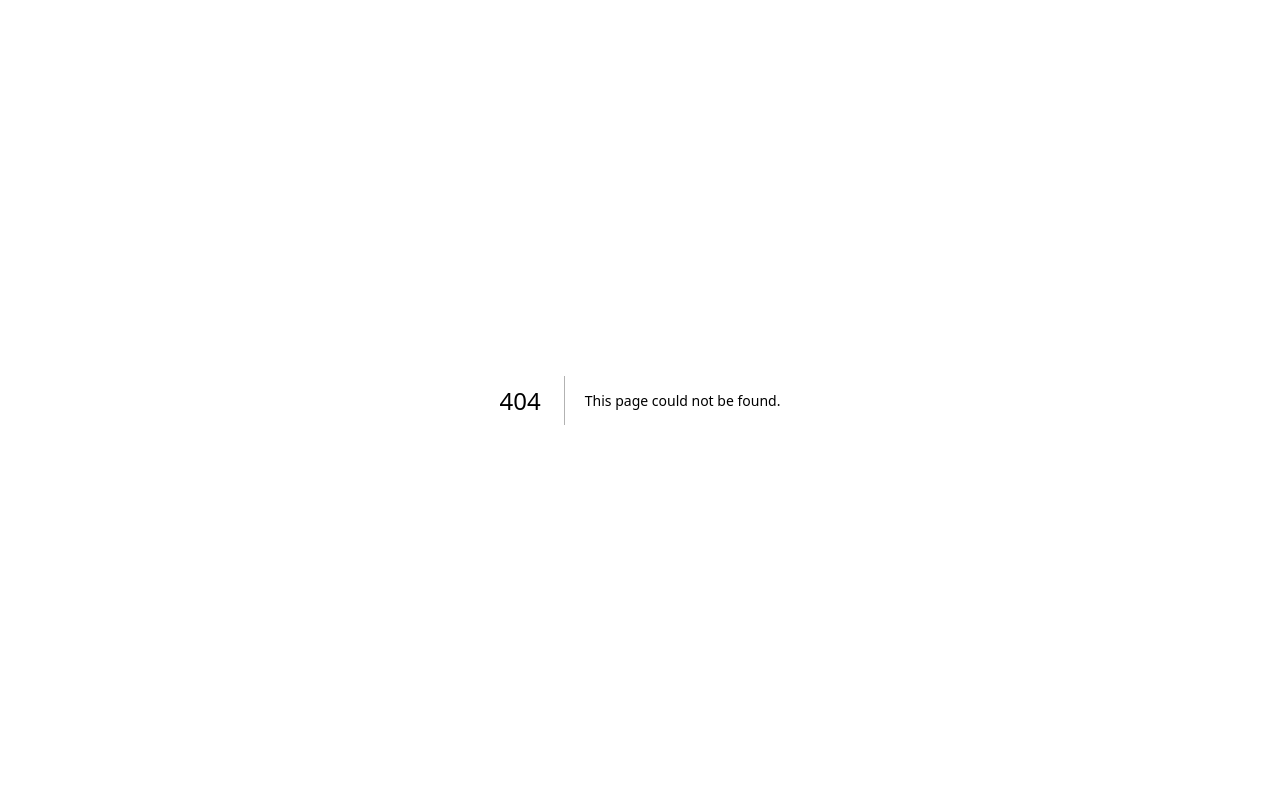
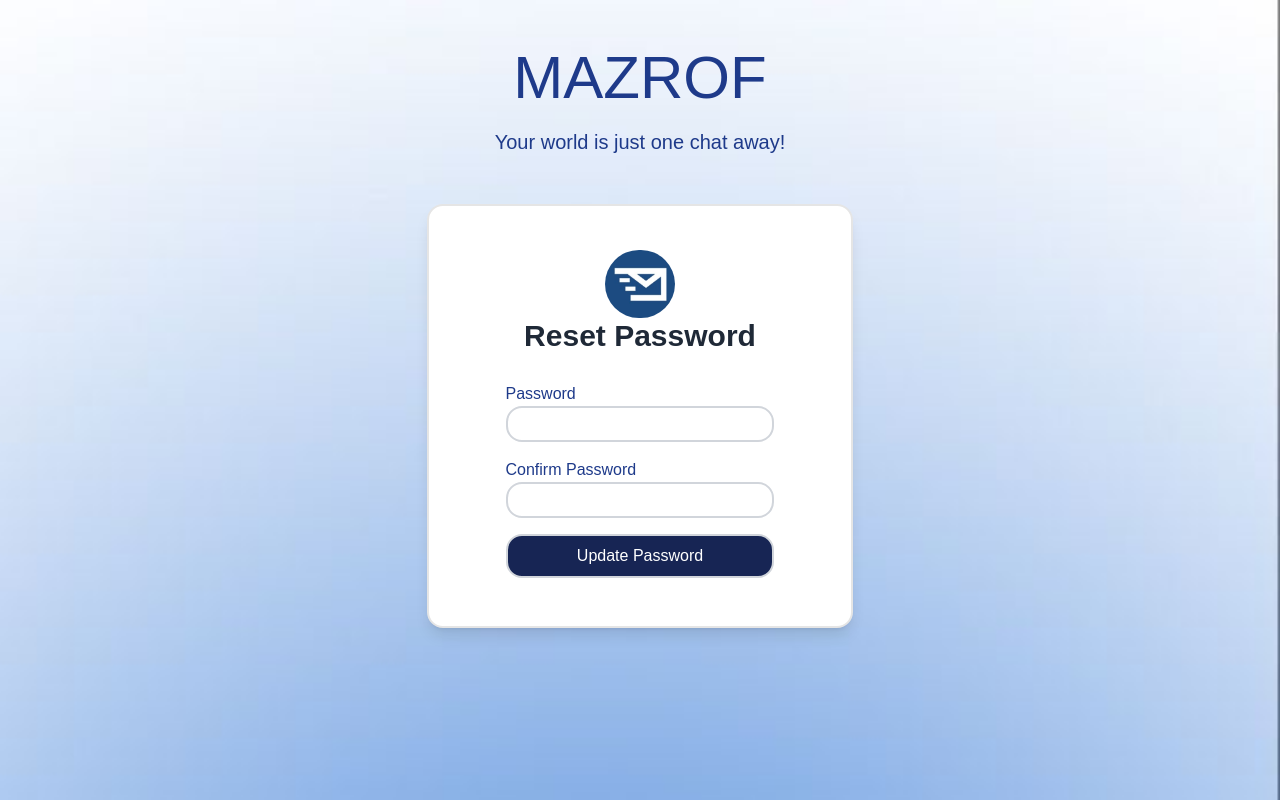
Before and after one commit to Mazrof/front, a Next.js app: page /reset-password in a window 1280 px wide. Before the commit this address had no page. Built offline with nearby package versions, Linux system fonts and the light colour scheme.

Commit message:
Adding Reset Password Page

```diff
--- /dev/null
+++ b/app/(auth)/reset-password/page.tsx
@@ -0,0 +1,24 @@
+import ResetPasswordForm from "@/components/Auth/ResetPasswordForm";
+import Image from "next/image";
+export default function ResetPasswordPage() {
+    return (
+        <main className="flex items-center justify-center">
+            <div className="flex max-w-[300px] flex-col items-center rounded-lg p-8 dark:bg-gray-900 md:max-w-screen-md">
+                <Image
+                    src="/images/logo.jpg"
+                    alt="Logo"
+                    width={70}
+                    height={70}
+                    className="rounded-full"
+                />
+
+                <h2 className="mb-5 text-3xl font-semibold text-gray-800 dark:text-white">
+                    Reset Password
+                </h2>
+                <section className="mt-2 w-3/4">
+                    <ResetPasswordForm />
+                </section>
+            </div>
+        </main>
+    );
+}
--- /dev/null
+++ b/components/Auth/ResetPasswordForm.tsx
@@ -0,0 +1,66 @@
+"use client";
+
+import { SubmitHandler, useForm } from "react-hook-form";
+import { zodResolver } from "@hookform/resolvers/zod";
+import { passwordSchema } from "../schemas/passwordSchema";
+import { z } from "zod";
+
+type ResetPasswordFormData = z.infer<typeof passwordSchema>;
+
+export default function ResetPasswordForm() {
+    const passwordSchema = z
+        .object({
+            password: z.string().min(8, { message: "Password must be at least 8 characters long" }),
+            confirmPassword: z.string(),
+        })
+        .refine((data) => data.password === data.confirmPassword, {
+            message: "Passwords do not match",
+            path: ["confirmPassword"], // Error path for confirm password field
+        });
+    const {
+        register,
+        handleSubmit,
+        formState: { errors },
+    } = useForm<ResetPasswordFormData>({
+        resolver: zodResolver(passwordSchema),
+    });
+
+    // eslint-disable-next-line @typescript-eslint/no-unused-vars
+    const onSubmit: SubmitHandler<ResetPasswordFormData> = (data) => {
+        // Here you can send the data to the server and reset your password
+    };
+
+    return (
+        <form onSubmit={handleSubmit(onSubmit)} noValidate>
+            <div>
+                <label htmlFor="password">Password</label>
+                <input
+                    id="password"
+                    type="password"
+                    {...register("password")}
+                    className="login-input-field"
+                />
+                {errors.password && (
+                    <p className="m-1 text-sm text-red-700">{errors.password.message}</p>
+                )}
+            </div>
+
+            <div className="mt-4">
+                <label htmlFor="confirmPassword">Confirm Password</label>
+                <input
+                    id="confirmPassword"
+                    type="password"
+                    {...register("confirmPassword")}
+                    className="login-input-field"
+                />
+                {errors.confirmPassword && (
+                    <p className="m-1 text-sm text-red-700">{errors.confirmPassword.message}</p>
+                )}
+            </div>
+
+            <button className="auth-buttons my-4 bg-blue-950 text-white" type="submit">
+                Update Password
+            </button>
+        </form>
+    );
+}
```
